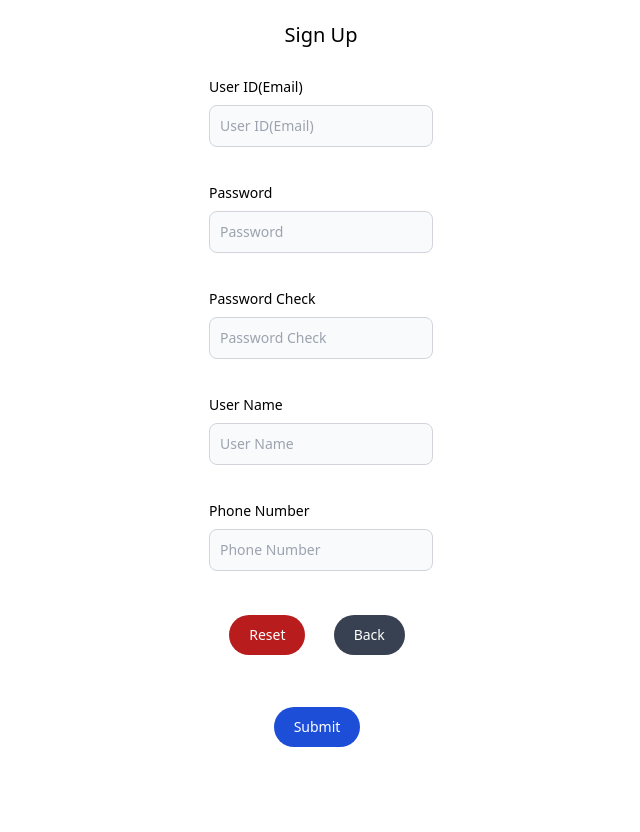
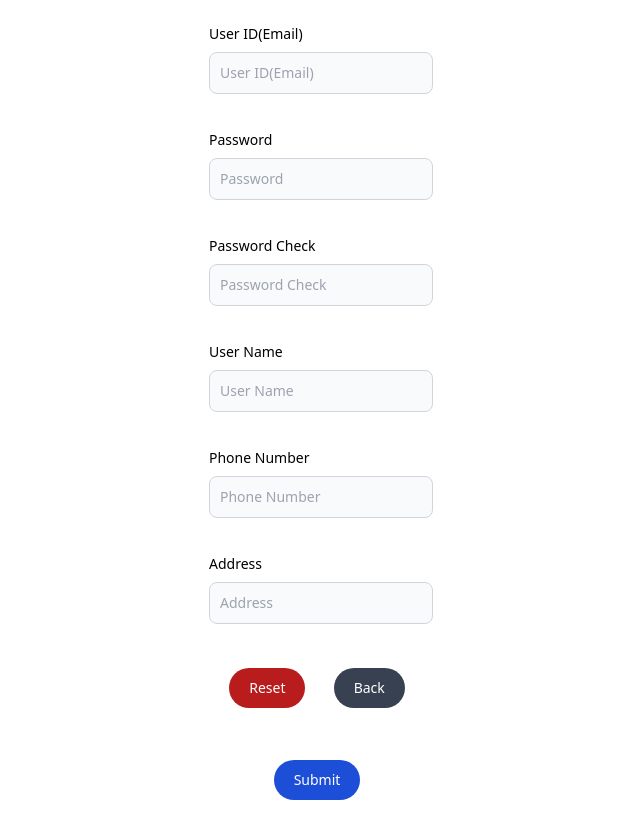
Before and after one commit to chococake22/SPM, a Next.js app in the folder web/: page /signup in a window 1280 px wide. Shown: the whole page, without its empty margins (319-959 px from the left). Before the commit the page ends 800 px from the top, so only its background shows below. Built offline with nearby package versions, Linux system fonts and the light colour scheme; no server answers.

Commit message:
회원가입시 alert 창 추가

```diff
--- a/web/db.json
+++ b/web/db.json
@@ -1,7 +1,7 @@
 {
   "items": [
     {
-      "id": 1,
+      "id": "1",
       "imageInfo": "apple",
       "username": "애플1",
       "profileImg": "/pngwing.com.png",
@@ -12,7 +12,7 @@
       "description": "겁나 달달한 사과임asdfaasdffasdsdfasdfasdfasdfasdfasdasdfasdasdf"
     },
     {
-      "id": 2,
+      "id": "2",
       "imageInfo": "tree",
       "username": "애플1",
       "profileImg": "/pngwing.com.png",
@@ -23,7 +23,7 @@
       "description": "아주 튼튼한 나무임"
     },
     {
-      "id": 3,
+      "id": "3",
       "imageInfo": "banana",
       "username": "애플1",
       "profileImg": "/pngwing.com.png",
@@ -34,7 +34,7 @@
       "description": "달달하고 맛남"
     },
     {
-      "id": 4,
+      "id": "4",
       "imageInfo": "banana",
       "username": "애플1",
       "profileImg": "/pngwing.com.png",
@@ -45,7 +45,7 @@
       "description": "달달하고 맛남"
     },
     {
-      "id": 5,
+      "id": "5",
       "imageInfo": "banana",
       "username": "애플1",
       "profileImg": "/pngwing.com.png",
@@ -56,7 +56,7 @@
       "description": "달달하고 맛남"
     },
     {
-      "id": 6,
+      "id": "6",
       "imageInfo": "banana",
       "username": "애플1",
       "profileImg": "/pngwing.com.png",
@@ -67,7 +67,7 @@
       "description": "달달하고 맛남"
     },
     {
-      "id": 7,
+      "id": "7",
       "imageInfo": "banana",
       "username": "user33s",
       "profileImg": "/pngwing.com.png",
@@ -78,7 +78,7 @@
       "description": "달달하고 맛남"
     },
     {
-      "id": 8,
+      "id": "8",
       "imageInfo": "tree",
       "username": "user22",
       "profileImg": "/pngwing.com.png",
@@ -89,7 +89,7 @@
       "description": "아주 튼튼한 나무임"
     },
     {
-      "id": 9,
+      "id": "9",
       "imageInfo": "tree",
       "username": "user22",
       "profileImg": "/pngwing.com.png",
@@ -100,7 +100,7 @@
       "description": "아주 튼튼한 나무임"
     },
     {
-      "id": 10,
+      "id": "10",
       "imageInfo": "tree",
       "username": "test12",
       "profileImg": "/pngwing.com.png",
@@ -111,7 +111,7 @@
       "description": "이거는 포켓몬7"
     },
     {
-      "id": 11,
+      "id": "11",
       "imageInfo": "tree",
       "username": "test12",
       "profileImg": "/pngwing.com.png",
@@ -122,7 +122,7 @@
       "description": "이거는 포켓몬8"
     },
     {
-      "id": 12,
+      "id": "12",
       "imageInfo": "tree",
       "username": "test12",
       "profileImg": "/pngwing.com.png",
@@ -140,7 +140,8 @@
       "hashedPw": "$2b$10$xjhuMfUTeoGZcm60C5XO8OFYKm1CI5z0bJsKHtMs.9Iq4lBRYA1xq",
       "username": "애플1",
       "phone": "sdfsdfsd",
-      "profileImg": "/pngwing.com.png"
+      "profileImg": "/pngwing.com.png",
+      "address": "주소 주소 주소 주소 111-1"
     },
     {
       "id": "91a3",
@@ -148,7 +149,8 @@
       "hashedPw": "$2b$10$Gccd0nKbLkV5tFtCvidNFOtnMzWjYZNbHyBX/hjYW0p0/nW8XnYTm",
       "username": "애플2",
       "phone": "01012341234",
-      "profileImg": "/pngwing.com.png"
+      "profileImg": "/pngwing.com.png",
+      "address": "주소 주소 주소 주소 111-1"
     },
     {
       "id": "ed2f",
@@ -156,7 +158,8 @@
       "hashedPw": "$2b$10$qwtPrDwKEmpTqp4oChAVmubiwv7fzKsNK9tBZjU15ulkZQeciD7p.",
       "username": "애플21",
       "phone": "01012341234",
-      "profileImg": "/pngwing.com.png"
+      "profileImg": "/pngwing.com.png",
+      "address": "주소 주소 주소 주소 111-1"
     },
     {
       "id": "081a",
@@ -164,7 +167,192 @@
       "hashedPw": "$2b$10$JkrFbfk82mFbqDsefCCm3er.h/WLQWJ5apEwiaZTXdEum6XIU4nFK",
       "username": "test12",
       "phone": "01012341234",
-      "profileImg": "/pngwing.com.png"
+      "profileImg": "/pngwing.com.png",
+      "address": "주소 주소 주소 주소 111-1"
+    },
+    {
+      "id": "08c7",
+      "userId": "banana12@test.com",
+      "hashedPw": "$2b$10$DRSKzKBcD8h8nUQpMiQwYe79h3bjoP4GyUqIpv4UfdLX5udnNwfwO",
+      "username": "바나나12",
+      "phone": "01012341234",
+      "address": "주소 주소 주소 주소 111-1"
+    },
+    {
+      "id": "b459",
+      "userId": "address@test.com",
+      "hashedPw": "$2b$10$y99dIkdoLqilVR3Q0SoOXuCLEg0WBmSY71dPcvAXyurcZJ2ARbWMO",
+      "username": "address123",
+      "phone": "01012341234",
+      "address": "주소 주소 ㅁㄴㄹㅁㄴㅇㄹㅁㄴㄹ"
+    },
+    {
+      "id": "bd68",
+      "userId": "address1@test.com",
+      "hashedPw": "$2b$10$UWshW52Kv4sesc756CVSuuH/5cLECaCh3Dqm8iTLZNBUNsCYoZ7Qm",
+      "username": "address123",
+      "phone": "01012341234",
+      "address": "주소는 주소 주소 입니다"
+    },
+    {
+      "id": "038c",
+      "userId": "address1@test.com",
+      "hashedPw": "$2b$10$D.JoZDrSm9x9mgN7hJObo.uUPQ4zRKE4Lcz/b3A0OXC1bPkM4Eoc2",
+      "username": "address123",
+      "phone": "01012341234",
+      "address": "주소는 주소 주소 입니다"
+    },
+    {
+      "id": "e2a6",
+      "userId": "address1@test.com",
+      "hashedPw": "$2b$10$3PMfA/esf1KPNxlYtjF2Auul8D.4WOBqw.4oTtSx01BjM4lG/MvMu",
+      "username": "address123",
+      "phone": "01012341234",
+      "address": "주소는 주소 주소 입니다"
+    },
+    {
+      "id": "6f96",
+      "userId": "apple23@test.com",
+      "hashedPw": "$2b$10$ZHd.rfzM7WgWeNFdOw85huqhqKFkdBp1J2LkBjU9w7pW8MM4dIWD.",
+      "username": "애플23",
+      "phone": "01012341234",
+      "address": "주소 주소 주주주주소"
+    },
+    {
+      "id": "d14f",
+      "userId": "apple23@test.com",
+      "hashedPw": "$2b$10$/EtgB4/5x.KZFxSu1bnSBeYusZ0eiD3dUUVyTpQTXeuCsrQ0QJBPG",
+      "username": "애플23",
+      "phone": "01012341234",
+      "address": "주소 주소 주주주주소"
+    },
+    {
+      "id": "917f",
+      "userId": "apple23@test.com",
+      "hashedPw": "$2b$10$yI2qqOPZu7j/bqt4Jg5Ske5GTG7c2pOJnA83TgdXpn1QG3A0Wi2qy",
+      "username": "애플23",
+      "phone": "01012341234",
+      "address": "주소 주소 주주주주소"
+    },
+    {
+      "id": "9575",
+      "userId": "no123@test.com",
+      "hashedPw": "$2b$10$8m6bKX4gckHC7fjdS/pItOAqZz2rKp/YBrPQoGZnni8.PUhawJKiu",
+      "username": "no123",
+      "phone": "01012341234",
+      "address": "주소 주소 주주주조"
+    },
+    {
+      "id": "b171",
+      "userId": "no123@test.com",
+      "hashedPw": "$2b$10$YqbKwj0AGp9RfJToUUJ6zuu5xhQdooQ83wwdmgtf5Z.E3ra6yaGgu",
+      "username": "no123",
+      "phone": "01012341234",
+      "address": "주소 주소 주주주조"
+    },
+    {
+      "id": "cc99",
+      "userId": "no123@test.com",
+      "hashedPw": "$2b$10$xDkje0Eh3wJfGl8LxxhqkuXJNMr9GlqivXKFiMXO3PmzSBT7qfZA.",
+      "username": "no123",
+      "phone": "01012341234",
+      "address": "주소 주소 주주주조"
+    },
+    {
+      "id": "e20c",
+      "userId": "test123@test.com",
+      "hashedPw": "$2b$10$uL4er.BKUMKVZ6LqOkYW0.LQWhBiLUweaoiLx0gxZYwg7UXRO6UfO",
+      "username": "test123",
+      "phone": "01012341234",
+      "address": "주소소소소소"
+    },
+    {
+      "id": "ebb7",
+      "userId": "test123@test.com",
+      "hashedPw": "$2b$10$bpQ.c/1Pm/ySQQVIIkhqqe5E1wSJTJnudMbOPm83uXDbovddknN6y",
+      "username": "test123",
+      "phone": "01012341234",
+      "address": "주소소소소소"
+    },
+    {
+      "id": "1f67",
+      "userId": "test123@test.com",
+      "hashedPw": "$2b$10$UzRvyj4sIqumLr3FKBk4sOERsLvEzHP8errjWqhwtB3Jc2cMmP4oy",
+      "username": "test123",
+      "phone": "01012341234",
+      "address": "주소소소소소"
+    },
+    {
+      "id": "a246",
+      "userId": "test123@test.com",
+      "hashedPw": "$2b$10$4VrzIUjTMJzq1/bGCsVkmeXTtlc2yfpQmJ/7Xvdv0zrR8lw5OZ6yC",
+      "username": "test123",
+      "phone": "01012341234",
+      "address": "주소소소소소"
+    },
+    {
+      "id": "57c0",
+      "userId": "test123@test.com",
+      "hashedPw": "$2b$10$LAH7DSAK.Sb3oi3wJSgHaOnGFmcblrJmNURK/mCAWywrLVAvzxjwi",
+      "username": "test123",
+      "phone": "01012341234",
+      "address": "주소소소소소"
+    },
+    {
+      "id": "4dd6",
+      "userId": "test123@test.com",
+      "hashedPw": "$2b$10$FztLucOUczNJ2J/bc0N8GuxOIsuA7HmqoKsH7P9MI79v8CPltcowe",
+      "username": "test123",
+      "phone": "01012341234",
+      "address": "주소소소소소"
+    },
+    {
+      "id": "e524",
+      "userId": "test123@test.com",
+      "hashedPw": "$2b$10$P5HXvfTxYrW0crhsHMaZ1e4bIeEbSQDr4XmpUgmekxkszFvqvXTDG",
+      "username": "test123",
+      "phone": "01012341234",
+      "address": "주소소소소소"
+    },
+    {
+      "id": "8c8a",
+      "userId": "test123@test.com",
+      "hashedPw": "$2b$10$08E//S8uNKNF8d7KfrICne6Ah8.B3tG/JmpSOj7YhgCNz4VSNTC4y",
+      "username": "test123",
+      "phone": "01012341234",
+      "address": "주소소소소소"
+    },
+    {
+      "id": "bf59",
+      "userId": "test123@test.com",
+      "hashedPw": "$2b$10$bXyrGYtMsi.JMQ/3KDazOOalhqlwoVROcjrljcmO5/PbpYeqzBZJm",
+      "username": "test123",
+      "phone": "01012341234",
+      "address": "주소소소소소"
+    },
+    {
+      "id": "ca3e",
+      "userId": "kiwi1@test.com",
+      "hashedPw": "$2b$10$4PU9o35oodENObDtesNsWe2SiwxPjqWtGHnU4/dWlbdLzurN5Atdm",
+      "username": "kiwi123",
+      "phone": "01012341234",
+      "address": "키위네 주소는 여기"
+    },
+    {
+      "id": "15d0",
+      "userId": "kiwi1@test.com",
+      "hashedPw": "$2b$10$MIv0/GAzYXP2jFVvVOeAsegoDOHlrI09/8NNo5lFGM/5ryRzpnafW",
+      "username": "kiwi123",
+      "phone": "01012341234",
+      "address": "키위네 주소는 여기"
+    },
+    {
+      "id": "9b1b",
+      "userId": "no2@test.com",
+      "hashedPw": "$2b$10$ieyQ2xkemNNnU6vYRjibQ.H2sKIOBSNTtt6JE9C4L4konEHT1LZSq",
+      "username": "no123",
+      "phone": "01012341234",
+      "address": "주소 nonono"
     }
   ]
 }
--- a/web/src/app/settings/page.tsx
+++ b/web/src/app/settings/page.tsx
@@ -63,6 +63,7 @@ export default function Settings() {
       userId: response.data.userId,
       username: response.data.username,
       phone: response.data.phone,
+      address: response.data.address,
     };
 
     console.log(data);
@@ -82,9 +83,15 @@ export default function Settings() {
   }, [user]);
 
 
-  const gogoModal = () => {
-    modalRef.current?.open()
-  };
+  // const gogoModal = () => {
+  //   modalRef.current?.open()
+  // };
+
+  const handleEditUserInfo = () => {
+    if(confirm("회원 정보를 수정하시겠습니까?")) {
+
+    }
+  }
 
 
   return !userInfo ? (
@@ -93,7 +100,10 @@ export default function Settings() {
     </div>
   ) : (
     <div className="flex w-screen h-screen justify-center items-center">
-      <div className="flex flex-col w-[50%] h-[30%] justify-around">
+      <div className="flex flex-col w-[50%] h-[40%] justify-around">
+        <div className="flex justify-center mb-3">
+          <span className="text-3xl">내 정보</span>
+        </div>
         <div>
           <InputText
             placeholder="User ID(Email)"
@@ -113,13 +123,23 @@ export default function Settings() {
             type="text"
             defaultValue={userInfo.phone}
           />
+          <InputText
+            placeholder="Address"
+            name="address"
+            type="text"
+            defaultValue={userInfo.address}
+          />
         </div>
-        <Button buttonName="Logout" onClick={handleLogout}></Button>
-        <Button buttonName="InnerDOM" onClick={changeModal}></Button>
-        <Button buttonName="ChildDOM" onClick={gogoModal}></Button>
+        <div className="flex justify-center mt-10">
+          <Button buttonName="Edit" onClick={handleEditUserInfo}></Button>
+          <Button buttonName="Logout" onClick={handleLogout}></Button>
+        </div>
 
-        {isClicked && <input ref={inputRef} className="border-2"></input>}
-        <TestModal ref={modalRef} />
+        {/* <Button buttonName="InnerDOM" onClick={changeModal}></Button>
+        <Button buttonName="ChildDOM" onClick={gogoModal}></Button> */}
+
+        {/* {isClicked && <input ref={inputRef} className="border-2"></input>}
+        <TestModal ref={modalRef} /> */}
       </div>
     </div>
   );
--- a/web/src/app/signup/page.tsx
+++ b/web/src/app/signup/page.tsx
@@ -4,7 +4,7 @@ import { FormEvent, useEffect, useState } from 'react';
 import InputText from "@/components/InputText";
 import api from '@/lib/axios';
 import { userService } from '@/services/user.service';
-import { LoginForm, LoginResponse } from '@/types/user/type';
+import { LoginForm, LoginResponse, SignupRequest } from '@/types/user/type';
 import { useRouter } from 'next/navigation';
 import Button from '../../components/common/Button';
 
@@ -13,12 +13,13 @@ const SignUpPage = () => {
   const [list, setList] = useState([]);
   const [userInfo, setUserInfo] = useState<LoginResponse | null>();
   const router = useRouter();
-  const [data, setData] = useState<SignupForm>({
+  const [data, setData] = useState<SignupRequest>({
     userId: '',
     userPw: '',
     userPwChk: '',
     username: '',
     phone: '',
+    address: ''
   });
 
   const handleInputChange = (e: React.ChangeEvent<HTMLInputElement>) => {
@@ -42,8 +43,11 @@ const SignUpPage = () => {
     if(confirm("제출하시겠습니까?")) {
       try {
         const response = await userService.signup(data);
-        setUserInfo(response);
-        alert(response.userId);
+        console.log('완료: ' + response.status);
+        if(response.status === 200) {
+          alert("가입이 완료되었습니다.")
+          router.push('/login');
+        }
       } catch (error) {
         console.error(error);
       }
@@ -58,6 +62,7 @@ const SignUpPage = () => {
         userPwChk: '',
         username: '',
         phone: '',
+        address: ''
       });
     }
   };
@@ -112,6 +117,13 @@ const SignUpPage = () => {
               value={data.phone || ''}
               onChange={handleInputChange}
             />
+            <InputText
+              placeholder="Address"
+              name="address"
+              type="text"
+              value={data.address || ''}
+              onChange={handleInputChange}
+            />
             <div className="flex justify-evenly mt-5">
               <Button buttonName="Reset" onClick={handleReset}></Button>
               <Button buttonName="Back" onClick={handleLoginPage}></Button>
--- a/web/src/services/user.service.ts
+++ b/web/src/services/user.service.ts
@@ -43,8 +43,9 @@ export const userService = {
   },
   async signup(data: SignupRequest): Promise<SignupResponse> {
     try {
-      const response = await api.post<SignupRequest>('/api/signup', data);
-      return response.data;
+      const response = await api.post<SignupResponse>('/api/signup', data);
+      console.log('✅ 응답 받음:', response);
+      return response;
     } catch (error) {
       if (error instanceof Error) {
         alert('에러 발생');
--- a/web/src/types/user/type.ts
+++ b/web/src/types/user/type.ts
@@ -1,8 +1,10 @@
 export interface SignupRequest {
   userId: string;
   userPw: string;
+  userPwChk: string;
   username: string;
   phone: string;
+  address: string;
 }
 
 export interface SignupReponse {
@@ -10,6 +12,7 @@ export interface SignupReponse {
   userPw: string;
   username: string;
   phone: string;
+
 }
 
 export interface LoginForm {
```
Also changed, not shown: 1 other file (tests, documents, lock files or other folders).
